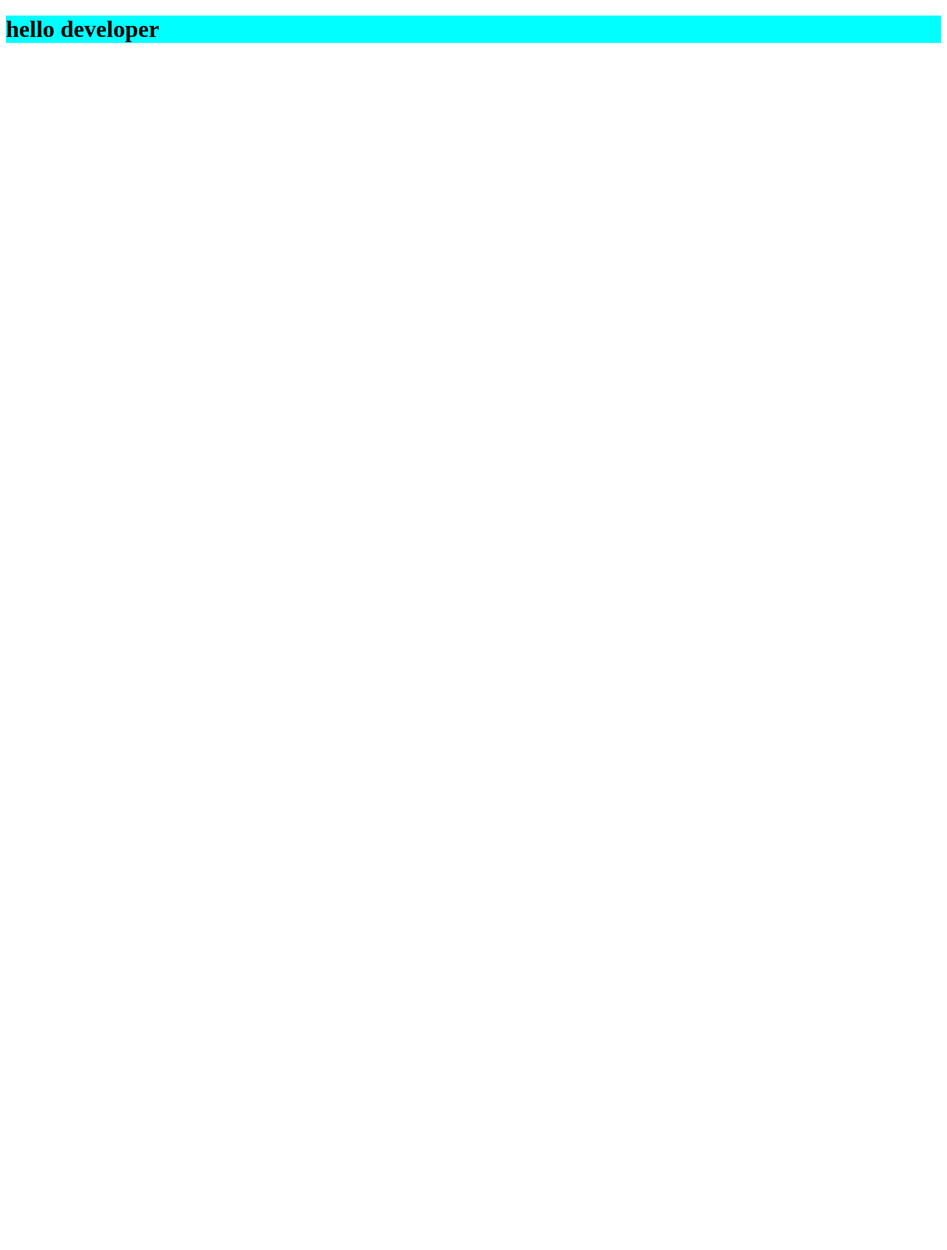
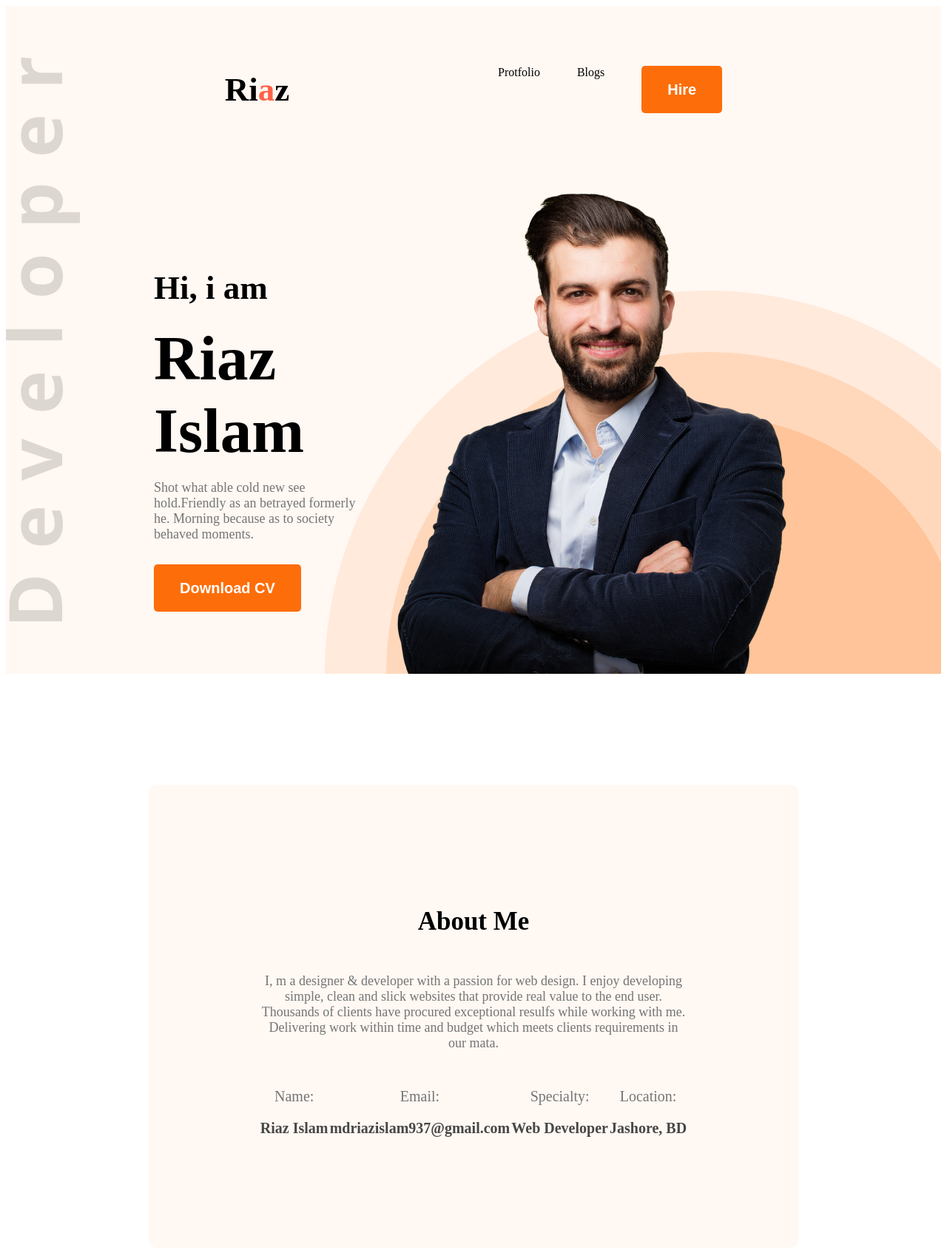
Before and after one commit to md-riazul-islam/developer-protfolio, a plain HTML site: page index.html in a window 1280 px wide. Shown: the whole page at 74% size. Before the commit the page ends 800 px from the top, so only its background shows below. Drawn offline with Linux system fonts and the light colour scheme.

Commit message:
added about section

```diff
--- a/index.html
+++ b/index.html
@@ -8,6 +8,53 @@
     <link rel="stylesheet" href="style.css">
 </head>
 <body>
-    <h1>hello developer</h1>
+    <header class="header">
+        <nav>
+            <h2 class="nav-title">Ri<span>a</span>z</h2>
+            <ul>
+                <li>Protfolio</li>
+                <li>Blogs</li>
+                <li>
+                    <button class="btn-primary ">Hire</button>
+                </li>
+            </ul>
+        </nav>
+        <div class="banner">
+            <div>
+                <h3 class="bunner-sub-title">Hi, i am</h3>
+                <h1 class="bunner-title">Riaz Islam</h1>
+                <p class="banner-description">Shot what able cold new see hold.Friendly as an betrayed formerly he. Morning because as to society behaved moments.</p>
+                <button class="btn-primary">Download CV</button>
+
+            </div>
+            <img src="./images/hardy.png" alt="">
+        </div>
+    </header>
+    <main>
+        <section class="about">
+            <h3 class="section-title">About Me</h3>
+            <p class="section-description">I, m a designer & developer with a passion for web design. I enjoy developing simple, clean and slick websites that provide real value to the end user. Thousands of clients have procured exceptional resulfs while working with me. Delivering work within time and budget which meets clients requirements in our mata.</p>
+
+            <div class="about-info-container">
+                <div class="about-info">
+                    <p class="info-title">Name:</p>
+                    <p class="info-description">Riaz Islam</p>
+                </div>
+                <div class="about-info">
+                    <p class="info-title">Email:</p>
+                    <p class="info-description">mdriazislam937@gmail.com</p>
+                </div>
+                <div class="about-info">
+                    <p class="info-title">Specialty:</p>
+                    <p class="info-description">Web Developer </p>
+                </div>
+                <div class="about-info">
+                    <p class="info-title">Location:</p>
+                    <p class="info-description">Jashore, BD</p>
+                </div>
+
+            </div>
+        </section>
+    </main>
 </body>
 </html>
--- a/style.css
+++ b/style.css
@@ -1,3 +1,104 @@
-h1{
-    background-color: aqua;
+.header {
+    background: #FFF8F3;
+    background-image: url(./images/header_bg.png), url(./images/developer.png);
+    background-repeat: no-repeat;
+    background-position: bottom right, left;
 }
+
+
+nav{
+    display: flex;
+    justify-content: space-around;
+    align-items: center;
+    padding: 50px 200px;
+}
+ul{
+    display: flex;
+}
+ ul li{
+    list-style: none;
+   margin-left: 50px;
+   align-items: center;
+
+ }
+.nav-title{
+    font-size: 45px;
+    font-weight: 800;
+ }
+ span{
+    color: tomato;
+ }
+ .btn-primary {
+    color: #FFFFFF;
+    font-weight: 700;
+    font-size: 20px;
+    border: 0;
+    padding: 18px 35px;
+    height: 64px;
+    border-radius: 5px;
+    background: #FD6E0A;
+
+}
+.banner{
+    display: flex;
+    align-items: center;
+    padding: 0px 200px;
+}
+.bunner-sub-title{
+    font-size: 45px;
+    font-weight: 600;
+    margin-bottom: 20px;
+}
+.bunner-title{
+    font-size: 85px;
+    font-weight: 700;
+    margin: 0px;
+}
+.banner-description {
+    color: #757575;
+    font-size: 18px;
+    margin-bottom: 30px;
+}
+img{
+    overflow-clip-margin: content-box;
+    overflow: clip;
+}
+main{
+    margin: 150px;
+}
+
+.about {
+    background: #FFF8F3;
+    border-radius: 10px;
+    padding: 130px 150px;
+    text-align: center;
+    margin:0px auto;
+    width: 60%;
+    border-radius: 10px;
+
+}
+.section-title {
+    text-align: center;
+    font-weight: 700;
+    font-size: 35px;
+    margin-bottom: 50px;
+}
+.section-description {
+    color: #757575;
+    font-size: 18px;
+    margin-bottom: 30px;
+}
+.about-info-container{
+    display: flex;
+    align-items: center;
+    justify-content: space-around;
+}
+.info-title{
+    font-size: 20px;
+    color: #757575;
+}
+.info-description {
+    font-weight: 700;
+    font-size: 20px;
+    color: #474747;
+}
```
Also changed, not shown: images/developer.png (added), images/hardy.png (added), images/header_bg.png (added), images/icons/facebook.png (added), images/icons/insta.png (added), images/icons/js.png (added), images/icons/mongo.png (added), images/icons/nodejs.png (added), images/icons/react.png (added), images/icons/twitter.png (added), images/myImg.jpg (added).
